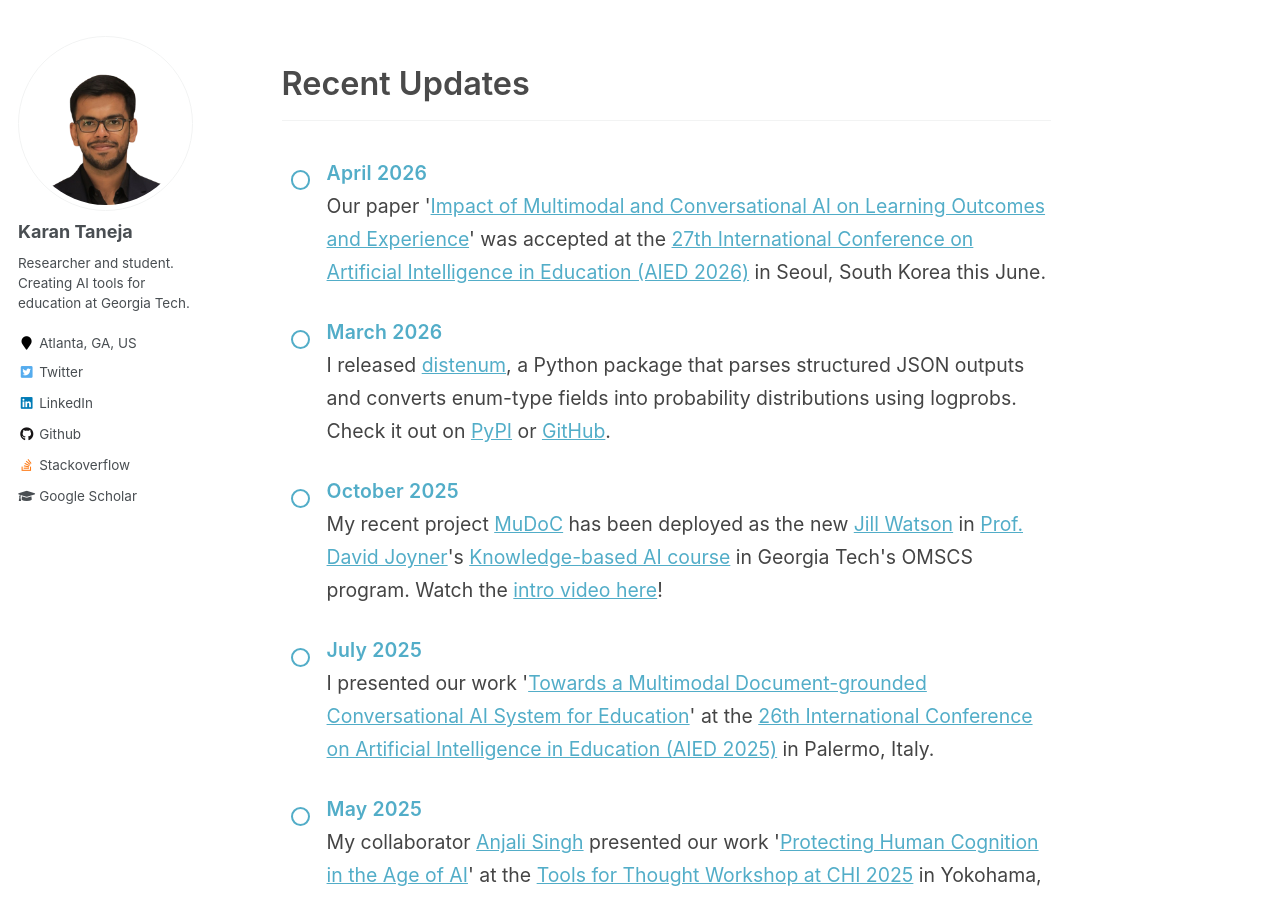
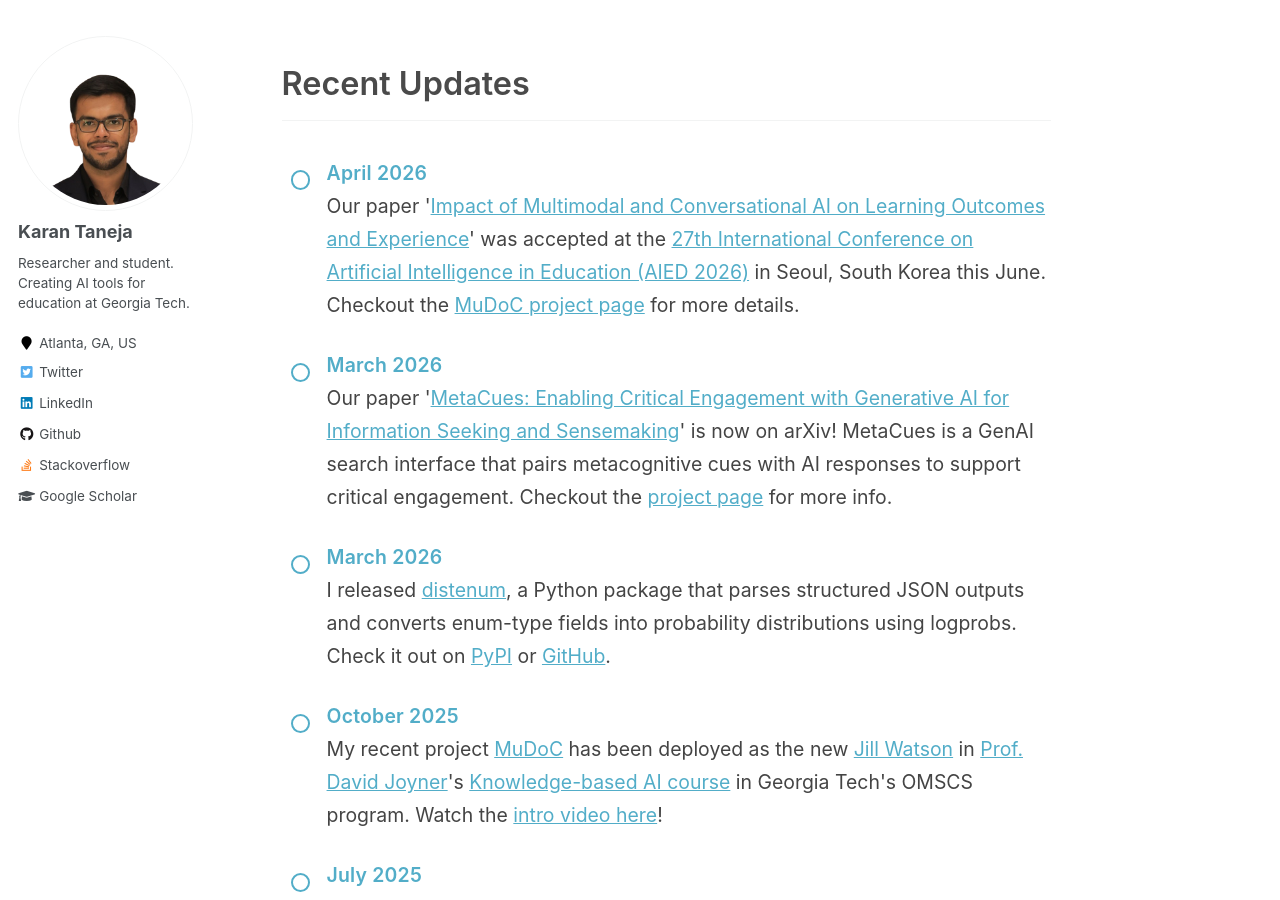
Before and after one commit to KrnTneja/KrnTneja.github.io, a Jekyll site: the page built from _pages/about.md, in a window 1280 px wide and 900 px high, scrolled down 1377 px. Built offline with Jekyll 4.4.1, drawn with Linux system fonts in a browser that asks for light colours.

Commit message:
metacues in updates

```diff
--- a/_pages/about.md
+++ b/_pages/about.md
@@ -76,7 +76,11 @@ redirect_from:
     <ul class="updates-list">
       <li>
         <span class="update-date">April 2026</span><br>
-        Our paper '<a href="https://arxiv.org/abs/2604.02221" target="_blank" rel="noopener noreferrer">Impact of Multimodal and Conversational AI on Learning Outcomes and Experience</a>' was accepted at the <a href="https://aied-conference.org/2026" target="_blank" rel="noopener noreferrer">27th International Conference on Artificial Intelligence in Education (AIED 2026)</a> in Seoul, South Korea this June.
+        Our paper '<a href="https://arxiv.org/abs/2604.02221" target="_blank" rel="noopener noreferrer">Impact of Multimodal and Conversational AI on Learning Outcomes and Experience</a>' was accepted at the <a href="https://aied-conference.org/2026" target="_blank" rel="noopener noreferrer">27th International Conference on Artificial Intelligence in Education (AIED 2026)</a> in Seoul, South Korea this June. Checkout the <a href="/projects/multimodal-document-grounded-ai/" target="_blank" rel="noopener noreferrer">MuDoC project page</a> for more details.
+      </li>
+      <li>
+        <span class="update-date">March 2026</span><br>
+        Our paper '<a href="https://arxiv.org/abs/2603.19634" target="_blank" rel="noopener noreferrer">MetaCues: Enabling Critical Engagement with Generative AI for Information Seeking and Sensemaking</a>' is now on arXiv! MetaCues is a GenAI search interface that pairs metacognitive cues with AI responses to support critical engagement. Checkout the <a href="/projects/metacues/" target="_blank" rel="noopener noreferrer">project page</a> for more info.
       </li>
       <li>
         <span class="update-date">March 2026</span><br>
```
